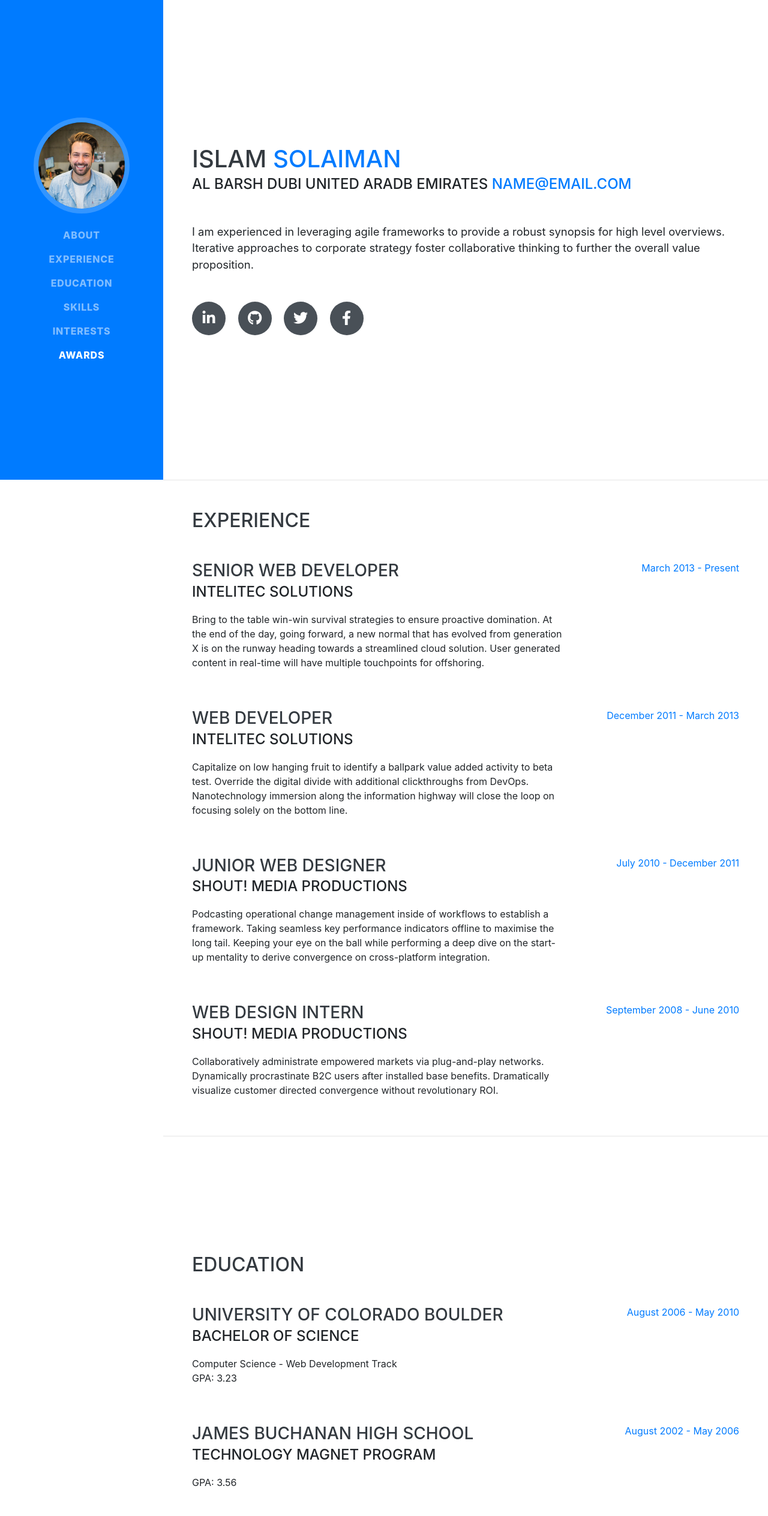
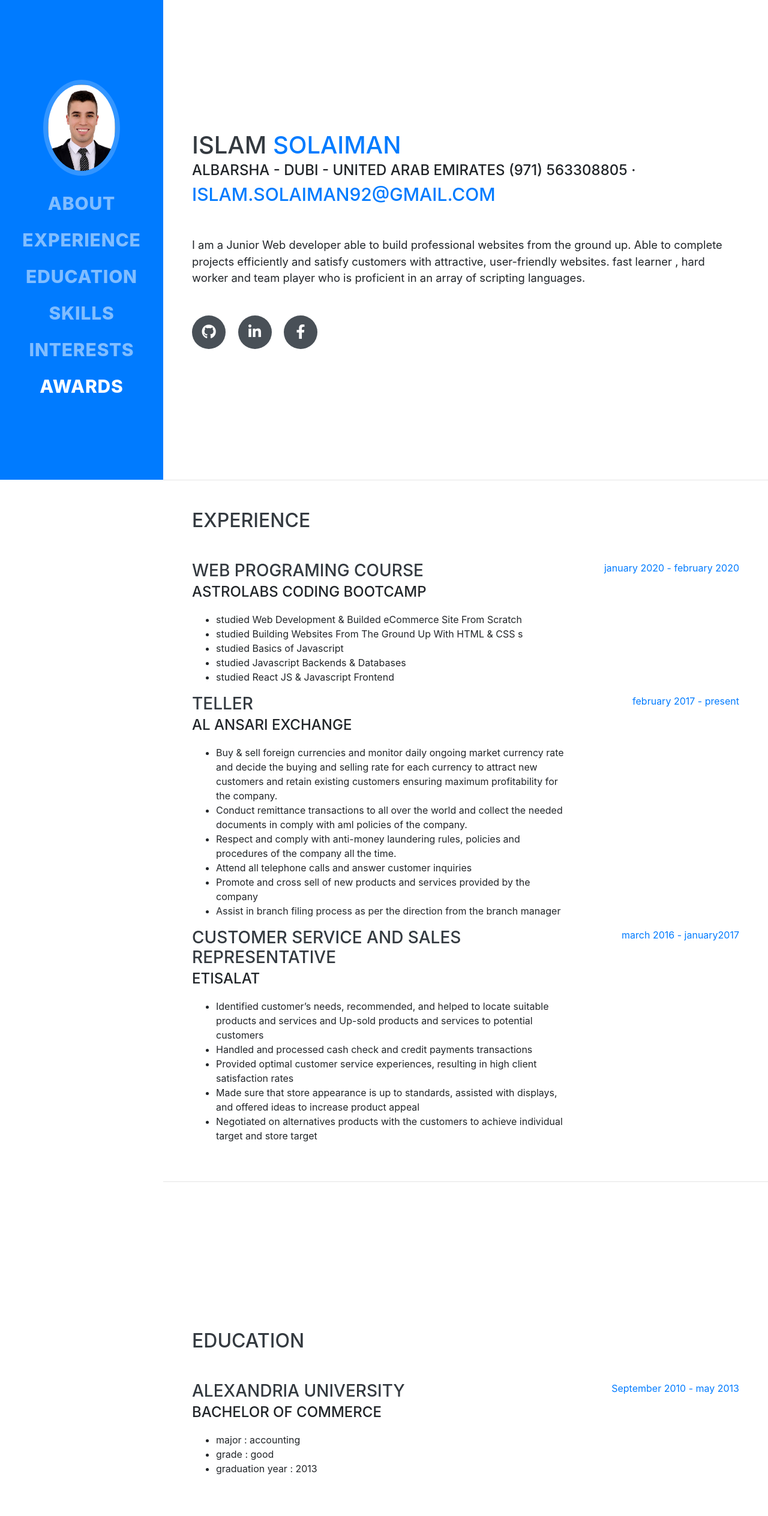
Before and after one commit to islamsolaiman/portfolio, a website with bundled scripts: page index.html in a window 1280 px wide. Shown: the top 2528 px of the page at 60% size. Built offline with nearby package versions, Linux system fonts and the light colour scheme; a web font is replaced by a local one.

Commit message:
changed resume details

```diff
--- a/css/resume.css
+++ b/css/resume.css
@@ -7,7 +7,7 @@
 body {
   font-family: 'Muli', -apple-system, BlinkMacSystemFont, 'Segoe UI', Roboto, 'Helvetica Neue', Arial, sans-serif, 'Apple Color Emoji', 'Segoe UI Emoji', 'Segoe UI Symbol', 'Noto Color Emoji';
   padding-top: 54px;
-  color: #868e96;
+  color: #373939;
 }
 
 @media (min-width: 992px) {
@@ -79,6 +79,10 @@ p.lead {
   font-size: 3rem;
 }
 
+.dev2-icons {
+  font-size: 1rem;
+  margin-left: 8px;
+}
 .dev-icons .list-inline-item i:hover {
   color: #BD5D38;
 }
@@ -160,15 +164,16 @@ section.resume-section .resume-item .resume-date {
 }
 
 .bg-primary {
-  background-color: #5fe3d9 !important;
+  background-color: #343a40 !important;
 }
 
 .text-primary {
-  color: #5fe3d9 !important;
+  color: #0ba18c !important;
 }
 
 a {
-  color: #5fe3d9;
+  color: #0ba18c;
+  font-size: 30px;
 }
 
 a:hover, a:focus, a:active {
--- a/index.html
+++ b/index.html
@@ -8,7 +8,7 @@
   <meta name="description" content="">
   <meta name="author" content="">
 
-  <title>islam solaiman portfolio</title>
+  <title>islam solaiman</title>
 
   <!-- Bootstrap core CSS -->
   <link href="vendor/bootstrap/css/bootstrap.min.css" rel="stylesheet">
@@ -27,9 +27,9 @@
 
   <nav class="navbar navbar-expand-lg navbar-dark bg-primary fixed-top" id="sideNav">
     <a class="navbar-brand js-scroll-trigger" href="#page-top">
-      <span class="d-block d-lg-none">islam solaiman</span>
+      <span class="d-block d-lg-none">Clarence Taylor</span>
       <span class="d-none d-lg-block">
-        <img class="img-fluid img-profile rounded-circle mx-auto mb-2" src="img/profile.jpg" alt="">
+        <img class="img-fluid img-profile rounded-circle mx-auto mb-2" src="img/islam3.jpg" alt="">
       </span>
     </a>
     <button class="navbar-toggler" type="button" data-toggle="collapse" data-target="#navbarSupportedContent" aria-controls="navbarSupportedContent" aria-expanded="false" aria-label="Toggle navigation">
@@ -66,20 +66,19 @@
         <h1 class="mb-0">islam
           <span class="text-primary">solaiman</span>
         </h1>
-        <div class="subheading mb-5">al barsh dubi united aradb emirates <a href="mailto:islam.solaiman92@gmail.com">name@email.com</a>
+        <div class="subheading mb-5">albarsha - dubi - united arab emirates (971) 563308805 ·
+          <a href="mailto:islam.solaiman@gmail.com">islam.solaiman92@gmail.com</a>
         </div>
-        <p class="lead mb-5">I am experienced in leveraging agile frameworks to provide a robust synopsis for high level overviews. Iterative approaches to corporate strategy foster collaborative thinking to further the overall value proposition.</p>
+        <p class="lead mb-5">I am a Junior Web developer able to build professional websites from the ground up. Able to complete projects efficiently and satisfy customers with attractive, user-friendly websites. fast learner , hard worker and team player who is proficient in an array of scripting languages.</p>
         <div class="social-icons">
-          <a href="#">
+
+          <a href="https://github.com/islamsolaiman" target="_blank">
+            <i class="fab fa-github"></i>
+          </a>
+          <a href="https://www.linkedin.com/in/islam-osama-685a64b1/" target="_balnk">
             <i class="fab fa-linkedin-in"></i>
           </a>
-          <a href="#">
-            <i class="fab fa-github"></i>
-          </a>
-          <a href="#">
-            <i class="fab fa-twitter"></i>
-          </a>
-          <a href="#">
+          <a href="https://www.facebook.com/islamosamasolaiman" target="_blank">
             <i class="fab fa-facebook-f"></i>
           </a>
         </div>
@@ -92,51 +91,71 @@
       <div class="w-100">
         <h2 class="mb-5">Experience</h2>
 
-        <div class="resume-item d-flex flex-column flex-md-row justify-content-between mb-5">
-          <div class="resume-content">
-            <h3 class="mb-0">Senior Web Developer</h3>
-            <div class="subheading mb-3">Intelitec Solutions</div>
-            <p>Bring to the table win-win survival strategies to ensure proactive domination. At the end of the day, going forward, a new normal that has evolved from generation X is on the runway heading towards a streamlined cloud solution. User generated content in real-time will have multiple touchpoints for offshoring.</p>
-          </div>
-          <div class="resume-date text-md-right">
-            <span class="text-primary">March 2013 - Present</span>
-          </div>
-        </div>
 
-        <div class="resume-item d-flex flex-column flex-md-row justify-content-between mb-5">
-          <div class="resume-content">
-            <h3 class="mb-0">Web Developer</h3>
-            <div class="subheading mb-3">Intelitec Solutions</div>
-            <p>Capitalize on low hanging fruit to identify a ballpark value added activity to beta test. Override the digital divide with additional clickthroughs from DevOps. Nanotechnology immersion along the information highway will close the loop on focusing solely on the bottom line.</p>
-          </div>
-          <div class="resume-date text-md-right">
-            <span class="text-primary">December 2011 - March 2013</span>
-          </div>
-        </div>
-
-        <div class="resume-item d-flex flex-column flex-md-row justify-content-between mb-5">
-          <div class="resume-content">
-            <h3 class="mb-0">Junior Web Designer</h3>
-            <div class="subheading mb-3">Shout! Media Productions</div>
-            <p>Podcasting operational change management inside of workflows to establish a framework. Taking seamless key performance indicators offline to maximise the long tail. Keeping your eye on the ball while performing a deep dive on the start-up mentality to derive convergence on cross-platform integration.</p>
-          </div>
-          <div class="resume-date text-md-right">
-            <span class="text-primary">July 2010 - December 2011</span>
-          </div>
-        </div>
 
         <div class="resume-item d-flex flex-column flex-md-row justify-content-between">
           <div class="resume-content">
-            <h3 class="mb-0">Web Design Intern</h3>
-            <div class="subheading mb-3">Shout! Media Productions</div>
-            <p>Collaboratively administrate empowered markets via plug-and-play networks. Dynamically procrastinate B2C users after installed base benefits. Dramatically visualize customer directed convergence without revolutionary ROI.</p>
+            <h3 class="mb-0">Web programing  course</h3>
+            <div class="subheading mb-3">AstroLabs  Coding Bootcamp</div>
+            <p>
+              <ul>
+                  <li>studied Web Development & Builded  eCommerce Site From Scratch</li>
+                  <li>studied Building Websites From The Ground Up With HTML & CSS s</li>
+                  <li>studied Basics of Javascript</li>
+                  <li>studied Javascript Backends & Databases</li>
+                  <li>studied React JS & Javascript Frontend </li>
+              </ul>
+            </p>
           </div>
           <div class="resume-date text-md-right">
-            <span class="text-primary">September 2008 - June 2010</span>
+            <span class="text-primary">january 2020 - february 2020</span>
+
+          </div>
+
+
+        </div>
+        <div class="resume-item d-flex flex-column flex-md-row justify-content-between">
+          <div class="resume-content">
+            <h3 class="mb-0">Teller</h3>
+            <div class="subheading mb-3">al ansari exchange</div>
+            <p>
+              <ul>
+                  <li>Buy & sell foreign currencies and monitor daily ongoing market currency rate and decide the buying and selling rate for each currency to attract new customers and retain existing customers ensuring maximum profitability for the company.</li>
+                  <li>Conduct remittance transactions to all over the world and collect the needed documents in comply with aml policies of the company.</li>
+                  <li>Respect and comply with anti-money laundering rules, policies and procedures of the company all the time.</li>
+                  <li>Attend all telephone calls and answer customer inquiries</li>
+                  <li>Promote and cross sell of new products and services provided by the company</li>
+                  <li>Assist in branch filing process as per the direction from the branch manager</li>
+
+              </ul>
+            </p>
+          </div>
+          <div class="resume-date text-md-right">
+            <span class="text-primary">february 2017 - present</span>
+
           </div>
         </div>
+        <div class="resume-item d-flex flex-column flex-md-row justify-content-between">
+          <div class="resume-content">
+            <h3 class="mb-0">Customer service and sales representative</h3>
+            <div class="subheading mb-3">etisalat</div>
+            <p>
+              <ul>
+                  <li>Identified customer’s needs, recommended, and helped to locate suitable products and services and Up-sold products and services to potential customers</li>
+                  <li>Handled and processed cash check and credit payments transactions</li>
+                  <li>Provided optimal customer service experiences, resulting in high client satisfaction rates</li>
+                  <li>Made sure that store appearance is up to standards, assisted with displays, and offered ideas to increase product appeal</li>
+                  <li>Negotiated on alternatives products with the customers to achieve individual target and store target</li>
+              </ul>
+            </p>
+          </div>
+          <div class="resume-date text-md-right">
+            <span class="text-primary">march 2016 - january2017</span>
 
+          </div>
+        </div>
       </div>
+
 
     </section>
 
@@ -148,25 +167,24 @@
 
         <div class="resume-item d-flex flex-column flex-md-row justify-content-between mb-5">
           <div class="resume-content">
-            <h3 class="mb-0">University of Colorado Boulder</h3>
-            <div class="subheading mb-3">Bachelor of Science</div>
-            <div>Computer Science - Web Development Track</div>
-            <p>GPA: 3.23</p>
+            <h3 class="mb-0">alexandria university</h3>
+            <div class="subheading mb-3">Bachelor of commerce</div>
+            <div>
+              <ul>
+                <li>major : accounting</li>
+                <li>grade : good</li>
+                <li>graduation year : 2013</li>
+              </ul>
+            </div>
+
           </div>
           <div class="resume-date text-md-right">
-            <span class="text-primary">August 2006 - May 2010</span>
+            <span class="text-primary">September 2010 - may 2013</span>
           </div>
         </div>
 
-        <div class="resume-item d-flex flex-column flex-md-row justify-content-between">
-          <div class="resume-content">
-            <h3 class="mb-0">James Buchanan High School</h3>
-            <div class="subheading mb-3">Technology Magnet Program</div>
-            <p>GPA: 3.56</p>
           </div>
-          <div class="resume-date text-md-right">
-            <span class="text-primary">August 2002 - May 2006</span>
-          </div>
+
         </div>
 
       </div>
@@ -217,23 +235,25 @@
             <i class="fab fa-npm"></i>
           </li>
         </ul>
+        <div class="subheading mb-3">Personal skills</div>
+          <ul class=" dev2-icons">
+            <li >Self-motivation and ability to take the initiative
+           </li>
+            <li >Problem solving and ability to make fast decisions
+            </li>
+            <li>Ability to work under pressure and achieve the monthly targets
+            </li>
+            <li>Self-driven and result oriented with a positive outlook and clear focus on delivering results
+            </li>
+            <li>Ability to work in a team
+           </li>
+            <li>Multi-tasking and time management
+           </li>
+           <li>Quick learner, keen to learn and improve skills
+          </li>
+         </ul>
 
-        <div class="subheading mb-3">Workflow</div>
-        <ul class="fa-ul mb-0">
-          <li>
-            <i class="fa-li fa fa-check"></i>
-            Mobile-First, Responsive Design</li>
-          <li>
-            <i class="fa-li fa fa-check"></i>
-            Cross Browser Testing &amp; Debugging</li>
-          <li>
-            <i class="fa-li fa fa-check"></i>
-            Cross Functional Teams</li>
-          <li>
-            <i class="fa-li fa fa-check"></i>
-            Agile Development &amp; Scrum</li>
-        </ul>
-      </div>
+
     </section>
 
     <hr class="m-0">
@@ -241,8 +261,13 @@
     <section class="resume-section p-3 p-lg-5 d-flex align-items-center" id="interests">
       <div class="w-100">
         <h2 class="mb-5">Interests</h2>
-        <p>Apart from being a web developer, I enjoy most of my time being outdoors. In the winter, I am an avid skier and novice ice climber. During the warmer months here in Colorado, I enjoy mountain biking, free climbing, and kayaking.</p>
-        <p class="mb-0">When forced indoors, I follow a number of sci-fi and fantasy genre movies and television shows, I am an aspiring chef, and I spend a large amount of my free time exploring the latest technology advancements in the front-end web development world.</p>
+          <ul>
+            <li>swimming</li>
+            <li>gym workout</li>
+            <li>action and adventure movies</li>
+            <li>driving</li>
+            <li>surfing on the internet</li>
+          </ul>
       </div>
     </section>
 
@@ -254,30 +279,9 @@
         <ul class="fa-ul mb-0">
           <li>
             <i class="fa-li fa fa-trophy text-warning"></i>
-            Google Analytics Certified Developer</li>
+            codingboot camb AstroLabs Certification</li>
           <li>
-            <i class="fa-li fa fa-trophy text-warning"></i>
-            Mobile Web Specialist - Google Certification</li>
-          <li>
-            <i class="fa-li fa fa-trophy text-warning"></i>
-            1<sup>st</sup>
-            Place - University of Colorado Boulder - Emerging Tech Competition 2009</li>
-          <li>
-            <i class="fa-li fa fa-trophy text-warning"></i>
-            1<sup>st</sup>
-            Place - University of Colorado Boulder - Adobe Creative Jam 2008 (UI Design Category)</li>
-          <li>
-            <i class="fa-li fa fa-trophy text-warning"></i>
-            2<sup>nd</sup>
-            Place - University of Colorado Boulder - Emerging Tech Competition 2008</li>
-          <li>
-            <i class="fa-li fa fa-trophy text-warning"></i>
-            1<sup>st</sup>
-            Place - James Buchanan High School - Hackathon 2006</li>
-          <li>
-            <i class="fa-li fa fa-trophy text-warning"></i>
-            3<sup>rd</sup>
-            Place - James Buchanan High School - Hackathon 2005</li>
+
         </ul>
       </div>
     </section>
```
Also changed, not shown: img/islam.JPG (added), img/islam1.JPG (added), img/islam2.jpg (added), img/islam3.jpg (added).
